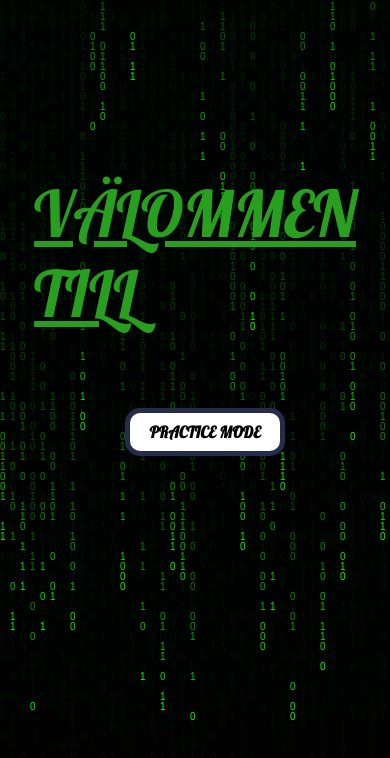
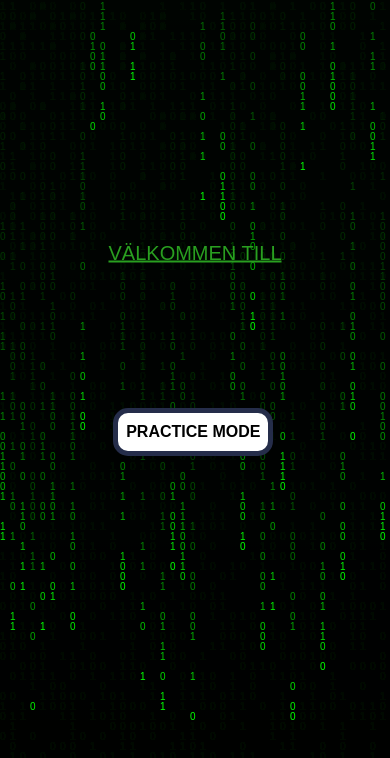
Before and after one commit to BlueHamdi/kunskapfrontend, a React (Create React App) app: page /practice in a window 390 px wide. Shown: the top 758 px of the page. Built offline with nearby package versions, Linux system fonts and the light colour scheme.

Commit message:
New updates

```diff
--- a/src/App.module.css
+++ b/src/App.module.css
@@ -1,12 +1,12 @@
 @import url('https://fonts.googleapis.com/css2?family=Lobster&display=swap');
 @import url('https://fonts.googleapis.com/css2?family=Crimson+Text&family=Lobster&display=swap');
-*{
+.title{
 font-family: 'Lobster', cursive;
 
 }
 
 .containerBig {
-  background: #01A892;
+  background-color: #01A892;
   position: absolute;
   top:0;
     left:0;
@@ -34,6 +34,7 @@ font-family: 'Lobster', cursive;
 
 
 .header{
+  font-family: 'Lobster', cursive;
   display: flex;
   justify-content: center;
   font-weight: 100;
@@ -41,6 +42,7 @@ font-family: 'Lobster', cursive;
 }
 
 .underHeader {
+  font-family: 'Lobster', cursive;
   display: flex;
   justify-content: center;
   font-weight: 100;
--- a/src/components/Instruction/Instruction.css
+++ b/src/components/Instruction/Instruction.css
@@ -72,3 +72,43 @@ ul{
     justify-content: center;
     align-items: center;
 }
+@media only screen and (max-width: 886px) {
+   .text {
+    font-size: large;
+    padding-left: 10%;
+   }
+
+   .text2 {
+    font-size: large;
+    margin-right: 10px;
+    padding-right: 18rem;
+
+   }
+  }
+
+    @media only screen and (max-width: 650px) {
+        .text {
+        font-size: medium;
+        padding-left: 10%;
+        }
+
+        .text2 {
+        font-size: medium;
+        margin-right: 10px;
+        padding-right: 12rem;
+        }
+    }
+
+
+    @media only screen and (max-width:  400px) {
+        .text {
+        font-size: medium;
+        padding-left: 10%;
+        }
+
+        .text2 {
+        font-size: medium;
+        margin-right: 10px;
+        padding-left: 2.5rem;
+        }
+    }
--- a/src/components/Instruction/Instruction.js
+++ b/src/components/Instruction/Instruction.js
@@ -22,7 +22,7 @@ const Instruction = () => {
             <p className='text'>
                  Practice sidan är en del av en hemsida där du kan träna på att lösa matteuppgifter. <br/>
                   Genom att öva på sidan kan du förbättra din förståelse och kunskap inom matematik. <br/>
-                  &nbsp;&nbsp;&nbsp; Förvänta dig en interaktiv och lärande upplevelse där du kan utmana dig själv <br/>
+                  Förvänta dig en interaktiv och lärande upplevelse där du kan utmana dig själv <br/>
             </p>
             <p className='text2'>
             och utveckla dina färdigheter.
--- a/src/components/Navbar/Navbar.js
+++ b/src/components/Navbar/Navbar.js
@@ -23,7 +23,7 @@ const Navbar = () => {
           <Link to="/Scorefetching">Score</Link>
         </li>
         <li>
-          <Link to="/contact">Contactss</Link>
+          <Link to="/contact">Contact</Link>
         </li>
       </ul>
     </nav>
--- a/src/components/Navbar/Navbar.module.css
+++ b/src/components/Navbar/Navbar.module.css
@@ -18,7 +18,7 @@
     margin-left: 1rem;
     font-weight: bolder;
     font-size: 1.85rem;
-    font-family: 'Hind', sans-serif;
+    font-family: 'Hind', sans-serif !important;
     color: rgb(101, 9, 129)
 }
 
@@ -39,3 +39,13 @@ a{
     color: rgb(193, 214, 205);
     font-weight: bolder;
 }
+
+@media only screen and (max-width: 650px) {
+    .ul {
+      font-size: smaller;
+
+
+    }
+
+
+  }
--- a/src/components/Practice/Practice.js
+++ b/src/components/Practice/Practice.js
@@ -66,7 +66,7 @@ const Practice = () => {
     <div className={styles.container}>
        <audio ref={audioRef} src={'/Audio/Sound.mp3'} />
       <canvas ref={canvasRef} id="code" style={{border: "1px solid black"}} />
-      <div className={styles.text}>Välommen till</div>
+      <div className={styles.textP}>Välkommen till</div>
       <div className='button'>
       <button className={styles.button} onClick={handleButtonClick}>Practice Mode</button>
       </div>
--- a/src/components/Practice/Practice.module.css
+++ b/src/components/Practice/Practice.module.css
@@ -23,7 +23,7 @@
 
 }
 
-.text{
+.textP{
     position: absolute;
     z-index: 1;
     top: 30%;
@@ -53,3 +53,47 @@
     border: 5px solid  #252d4a !important;
 
 }
+
+@media only screen and (max-width: 1110px) {
+    .textP {
+     font-size: 50px;
+    }
+
+
+   }
+
+   @media only screen and (max-width: 874px) {
+    .textP {
+     font-size: 40px;
+    }
+
+
+   }
+
+   @media only screen and (max-width: 800px) {
+    .textP {
+     font-size: 30px;
+    }
+
+    canvas {
+        aspect-ratio: auto 375 / 667;
+    }
+
+
+   }
+
+   @media only screen and (max-width: 503px) {
+    .textP {
+     font-size: 20px;
+    }
+
+    .button{
+        left: 47%;
+    }
+
+    canvas {
+        aspect-ratio: auto 375 / 667;
+    }
+
+
+   }
--- a/src/components/Quiz/Quiz.css
+++ b/src/components/Quiz/Quiz.css
@@ -20,11 +20,11 @@ body {
 
 .app {
   position: absolute;
-  top: 50%;
+  top: 55%;
   left: 50%;
   transform: translate(-50%, -50%);
   background-color: #b9cec1;
-  width: 700px;
+  width: 600px;
   min-height: 300px;
   border-radius: 15px;
   padding: 20px;
@@ -37,6 +37,7 @@ body {
   align-items: center;
   justify-content: center;
   padding-top: 15%;
+  color: #000000;
 }
 
 /* QUESTION/TIMER/LEFT SECTION */
@@ -152,3 +153,13 @@ button svg {
 .music-button.paused:hover {
   background-color: #e8ebf3;
 }
+@media only screen and (max-width: 650px) {
+  .app {
+    width: 300px;
+  }
+  .title2 {
+   padding-left: 0.9rem;
+   font-size: 10px;
+  }
+
+}
--- a/src/components/Quiz/Quiz.js
+++ b/src/components/Quiz/Quiz.js
@@ -44,7 +44,9 @@ const Quiz = () => {
 
 	const [currentQuestion, setCurrentQuestion] = useState(0);
 	const [showScore, setShowScore] = useState(false);
+	const [showGood, setShowGood] = useState(false);
 	const [score, setScore] = useState(0);
+
 
 	const handleAnswerOptionClick = (isCorrect) => {
 		if (isCorrect) {
@@ -58,6 +60,10 @@ const Quiz = () => {
 		} else {
 			setShowScore(true);
 		}
+
+		if (score === 4)
+		setShowGood(showGood);
+
 	};
 	const audioRef = useRef(null);
 	const [isPlaying, setIsPlaying] = useState(true);
--- a/src/index.js
+++ b/src/index.js
@@ -3,7 +3,8 @@ import ReactDOM from 'react-dom/client';
 import './index.css';
 import App from './App';
 import Play from './components/Play/Play';
-import ScoreFetching from './components/ScoreFetching';
+import Scorefetching from './components/ScoreFetching';
+import Datafetching from './components/ScoreFetching';
 import Contact from './components/Contact/Contact';
 import Instruction from './components/Instruction/Instruction';
 import Quiz from './components/Quiz/Quiz';
@@ -19,7 +20,9 @@ root.render(
   <Route exact path="/instruction" element={<Instruction/>} />
     <Route path="/quiz" element={<Quiz/>} />
     <Route path="/contact" element={<Contact/>} />
-    <Route path="/score" element={<ScoreFetching/>} />
+    <Route path="/score" element={<Scorefetching/>} />
+    <Route path="/score" element={<Scorefetching/>} />
+    <Route path="/ScoreFetching" element= {<Datafetching/>}/>
     <Route exact path="/practice" element={<Practice/>} />
     <Route path="/instruction" element={<Instruction/>} />
     <Route path='/' element= {<App/>}/>
```
Also changed, not shown: src/components/Practice/Practice.css (line endings or trailing spaces).
